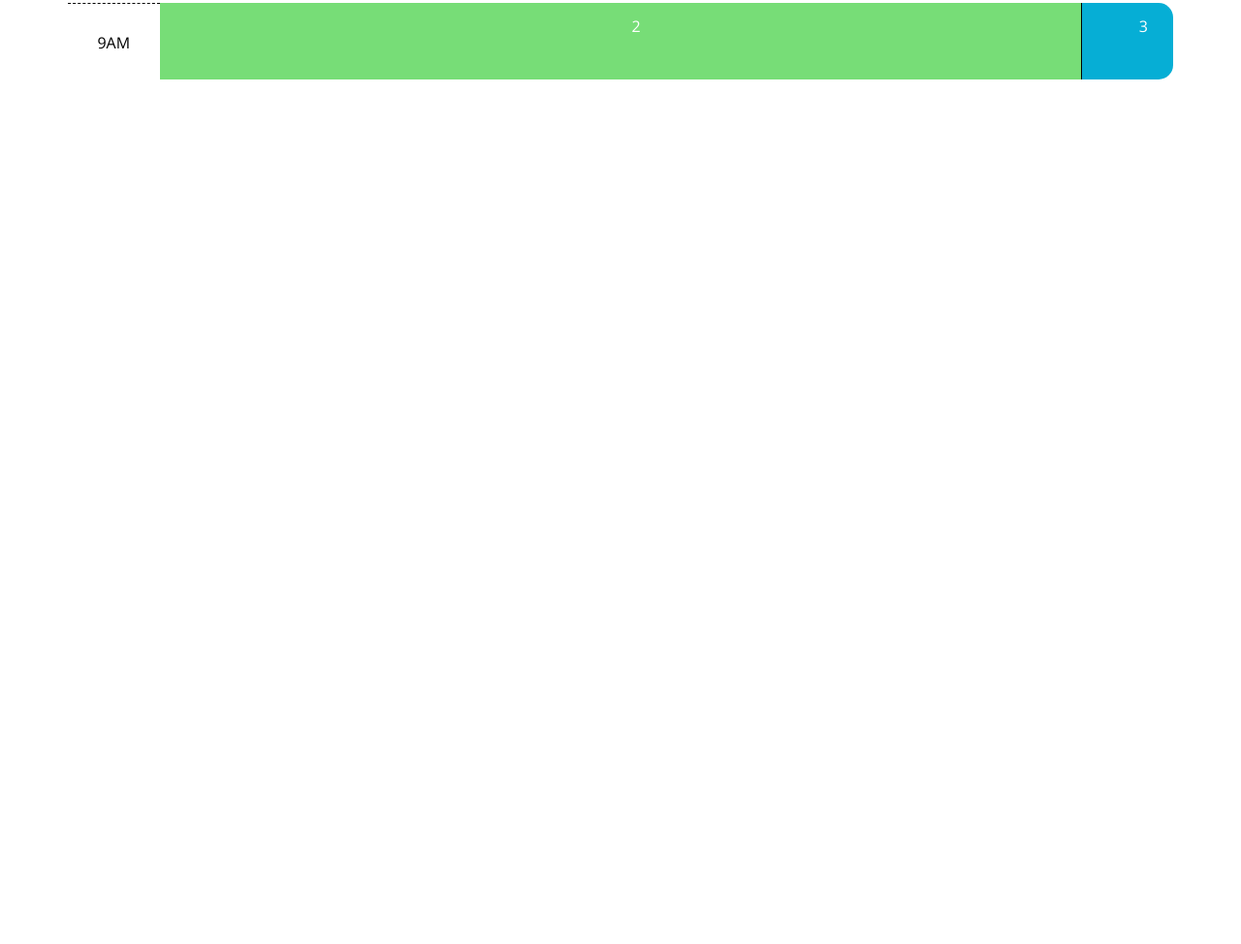
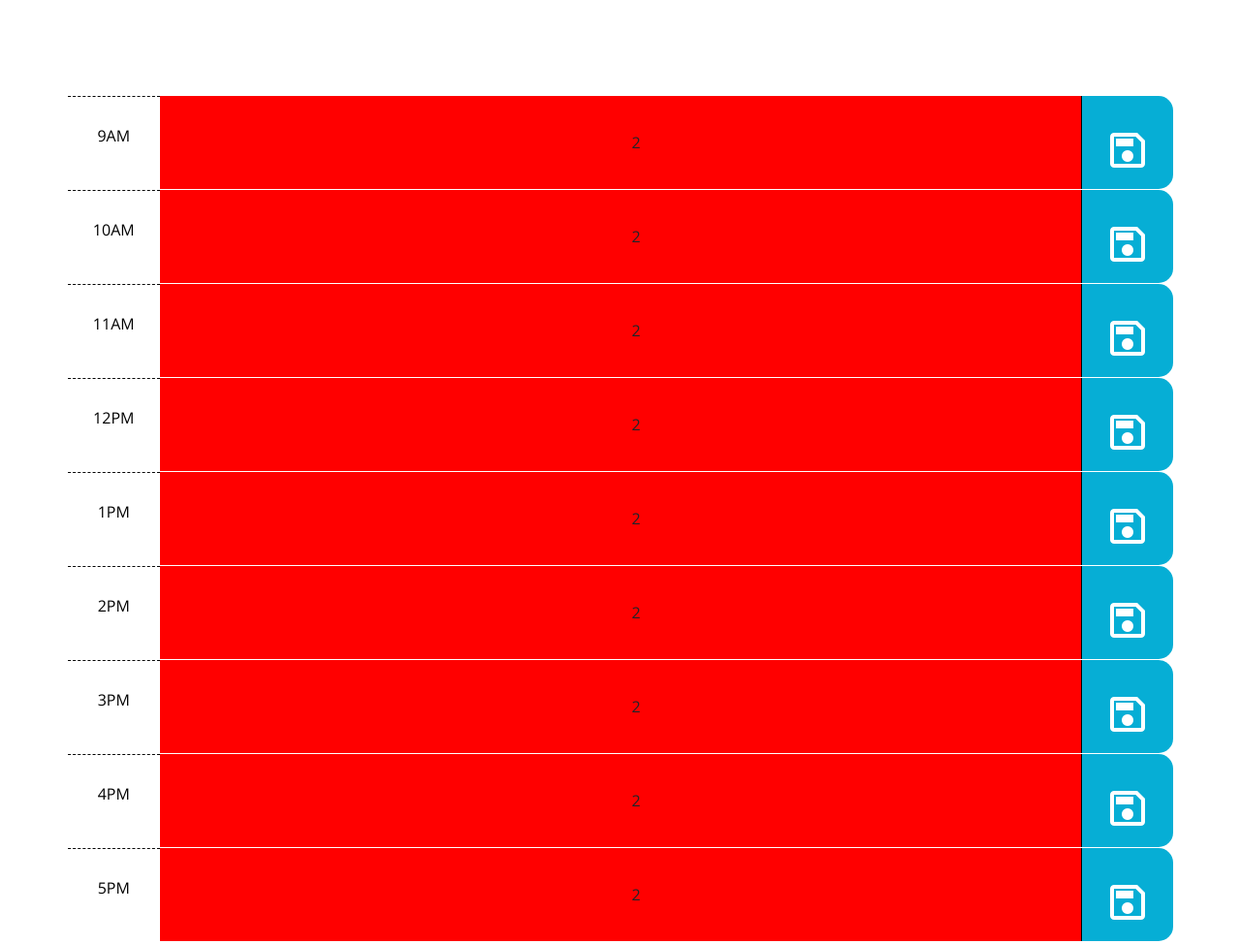
Before and after one commit to yyb613/work-day-scheduler, a plain HTML site: page index.html in a window 1280 px wide. Shown: the part 334-1308 px from the top of the page at 97% size. Before the commit the page ends 800 px from the top, so only its background shows below. Drawn offline with nearby package versions, Linux system fonts and the light colour scheme.

Commit message:
created bootstrap grid

```diff
--- a/assets/css/style.css
+++ b/assets/css/style.css
@@ -25,22 +25,33 @@ textarea {
   white-space: pre-wrap;
 }
 
+/*
 .time-block {
   text-align: center;
   border-radius: 15px;
 }
+*/
 
 .row {
   white-space: pre-wrap;
   height: 80px;
-  border-top: 1px solid white;
+  border-top: 97px solid white;
 }
 
-/* Hour Block */
+/* Hour */
 .hour {
+  text-align: center;
   background-color: #ffffff;
   color: #000000;
   border-top: 1px dashed #000000;
+}
+
+/* Time Block */
+.col-10{
+  display: flex;
+  justify-content: center;
+  align-items: center;
+  background-color: red;
 }
 
 /* Past */
@@ -63,6 +74,7 @@ textarea {
 
 /* Save Button */
 .saveBtn {
+  text-align: center;
   border-left: 1px solid black;
   border-top-right-radius: 15px;
   border-bottom-right-radius: 15px;
@@ -70,7 +82,7 @@ textarea {
   color: white;
 }
 
-.saveBtn:hover {
+.saveBtn i:hover {
   font-size: 20px;
   transition: all 0.3s ease-in-out;
 }
--- a/index.html
+++ b/index.html
@@ -22,19 +22,106 @@
   <div class="container">
     <!-- timeblocks go here -->
     <div class="row">
-      <div class="col hour" style="text-align: center;">
+      <div class="col hour">
         9AM
       </div>
-      <div class="col-10 future" style="text-align: center;">
+      <div class="col-10">
         2
       </div>
-      <div class="col saveBtn" style="text-align: center;">
-        3
+      <div class="col saveBtn">
+        <img src="./assets/images/save.png" alt="save">
       </div>
     </div>
-
+    <div class="row">
+      <div class="col hour">
+        10AM
+      </div>
+      <div class="col-10">
+        2
+      </div>
+      <div class="col saveBtn">
+        <img src="./assets/images/save.png" alt="save">
+      </div>
+    </div>
+    <div class="row">
+      <div class="col hour">
+        11AM
+      </div>
+      <div class="col-10">
+        2
+      </div>
+      <div class="col saveBtn">
+        <img src="./assets/images/save.png" alt="save">
+      </div>
+    </div>
+    <div class="row">
+      <div class="col hour">
+        12PM
+      </div>
+      <div class="col-10">
+        2
+      </div>
+      <div class="col saveBtn">
+        <img src="./assets/images/save.png" alt="save">
+      </div>
+    </div>
+    <div class="row">
+      <div class="col hour">
+        1PM
+      </div>
+      <div class="col-10">
+        2
+      </div>
+      <div class="col saveBtn">
+        <img src="./assets/images/save.png" alt="save">
+      </div>
+    </div>
+    <div class="row">
+      <div class="col hour">
+        2PM
+      </div>
+      <div class="col-10">
+        2
+      </div>
+      <div class="col saveBtn">
+        <img src="./assets/images/save.png" alt="save">
+      </div>
+    </div>
+    <div class="row">
+      <div class="col hour">
+        3PM
+      </div>
+      <div class="col-10">
+        2
+      </div>
+      <div class="col saveBtn">
+        <img src="./assets/images/save.png" alt="save">
+      </div>
+    </div>
+    <div class="row">
+      <div class="col hour">
+        4PM
+      </div>
+      <div class="col-10">
+        2
+      </div>
+      <div class="col saveBtn">
+        <img src="./assets/images/save.png" alt="save">
+      </div>
+    </div>
+    <div class="row">
+      <div class="col hour">
+        5PM
+      </div>
+      <div class="col-10">
+        2
+      </div>
+      <div class="col saveBtn">
+        <img src="./assets/images/save.png" alt="save">
+      </div>
+    </div>
   </div>
-
+<br><br>
   <script src="https://cdnjs.cloudflare.com/ajax/libs/jquery/3.2.1/jquery.min.js"></script>
   <script src="https://cdnjs.cloudflare.com/ajax/libs/moment.js/2.24.0/moment.min.js"></script>
   <script src="assets/js/script.js"></script>
```
